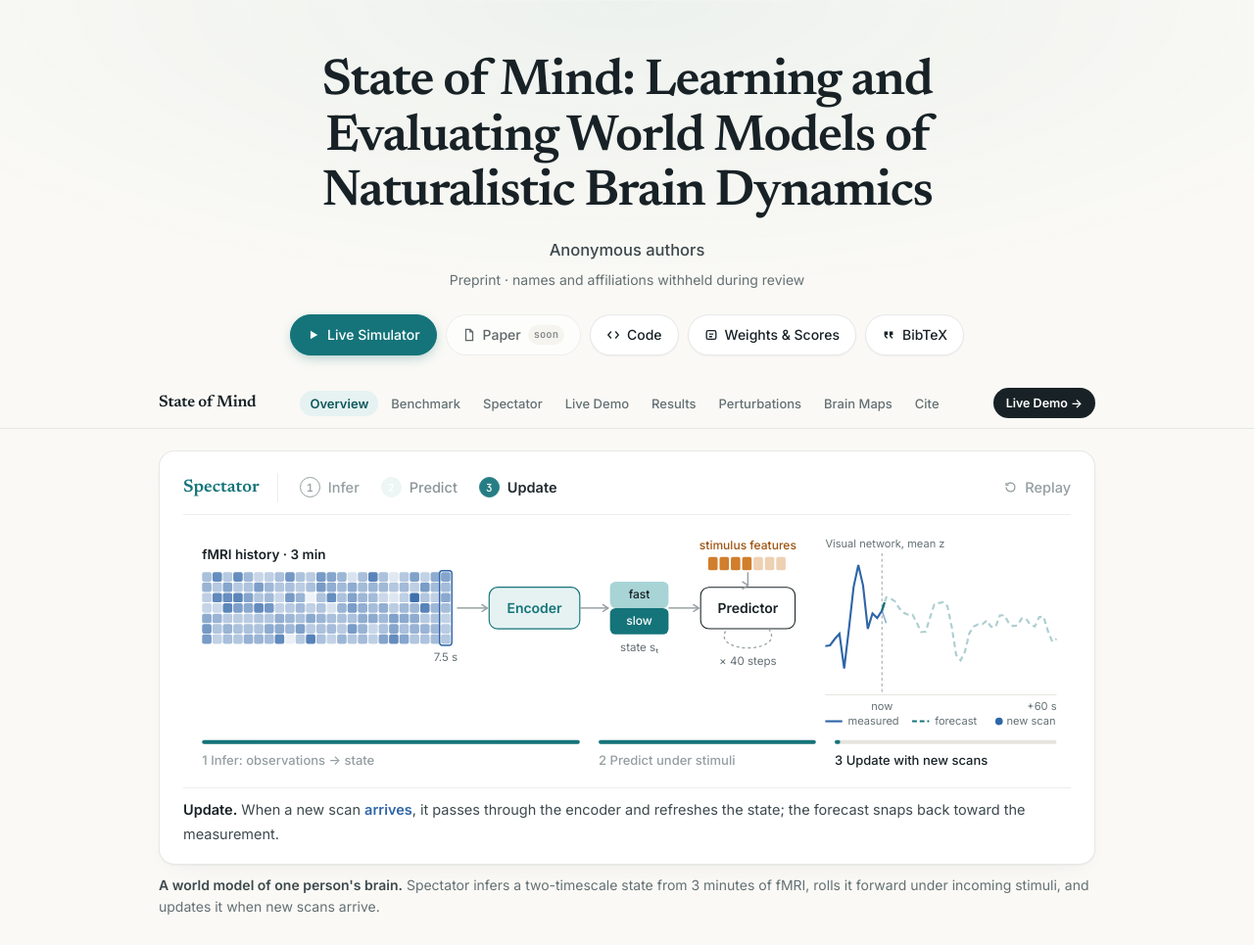
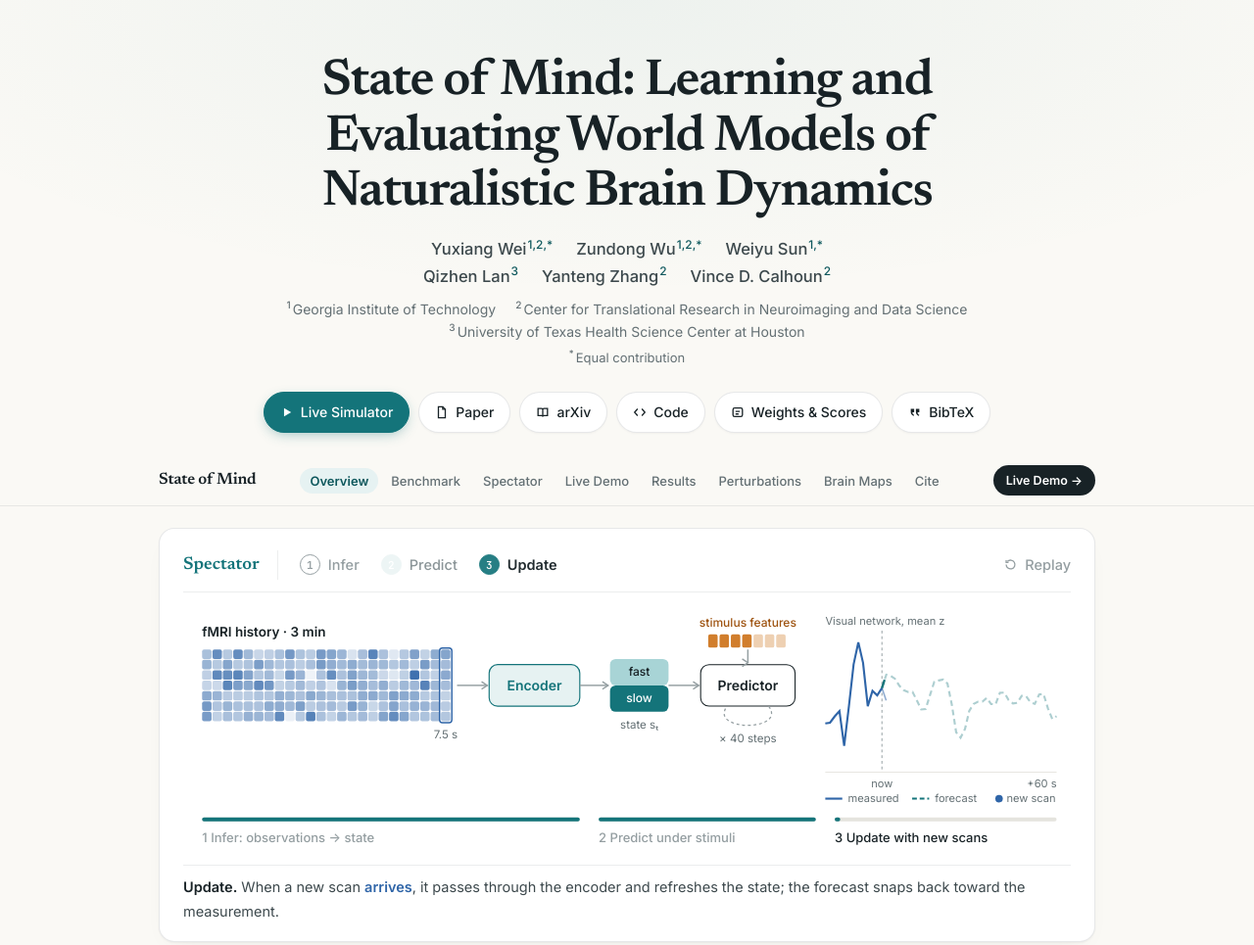
Before and after one commit to yuxiangwei0808/State-of-Mind, a plain HTML site: page index.html in a window 1280 px wide. Shown: the top 965 px of the page at 98% size. Drawn offline with Linux system fonts and the light colour scheme.

Commit message:
Update authors, affiliations, arXiv links (2611.28508), and BibTeX

```diff
--- a/index.html
+++ b/index.html
@@ -94,8 +94,15 @@ h1{
   color:var(--ink);
   text-wrap:balance;
 }
-.authors{font-size:16.5px;font-weight:500;color:var(--ink-2);margin-bottom:4px}
-.affil{font-size:14px;color:var(--muted);margin-bottom:24px}
+.authors{display:flex;flex-direction:column;align-items:center;gap:3px;font-size:16.5px;font-weight:500;color:var(--ink-2);margin-bottom:10px;line-height:1.5}
+.author-row{display:flex;flex-wrap:wrap;justify-content:center;gap:2px 24px}
+.author-row span{white-space:nowrap}
+.authors sup,.affil sup,.author-note sup{font-size:.72em;line-height:0;vertical-align:super;font-weight:500}
+.authors sup{margin-left:1px;color:var(--state-d)}
+.affil{display:flex;flex-direction:column;align-items:center;gap:2px;font-size:14px;color:var(--muted);margin-bottom:6px;line-height:1.5}
+.affil-row{display:flex;flex-wrap:wrap;justify-content:center;gap:2px 20px}
+.affil sup,.author-note sup{margin-right:2px;color:var(--muted)}
+.author-note{font-size:13px;color:var(--muted);margin-bottom:24px}
 .pills{display:flex;flex-wrap:wrap;gap:9px;justify-content:center}
 .pill{
   display:inline-flex;align-items:center;gap:7px;
@@ -108,8 +115,6 @@ h1{
 .pill:hover{border-color:var(--border-strong);box-shadow:0 4px 12px -4px rgba(24,34,38,.12);transform:translateY(-1px);color:var(--ink)}
 .pill.main{background:var(--state);border-color:var(--state);color:#fff;box-shadow:0 4px 14px -4px rgba(20,116,122,.45)}
 .pill.main:hover{background:var(--state-d);border-color:var(--state-d);color:#fff;box-shadow:0 6px 18px -4px rgba(20,116,122,.5)}
-.pill[aria-disabled="true"]{opacity:.68;cursor:default;pointer-events:none;box-shadow:none}
-.pill .soon{font-family:var(--mono);font-size:10.5px;font-weight:500;opacity:.8;background:var(--panel);padding:1px 6px;border-radius:999px}
 .pill svg{width:14px;height:14px;flex:none}
 
 /* sticky nav */
@@ -470,11 +475,32 @@ footer a:hover{color:var(--ink)}
 <header>
   <div class="wide">
     <h1>State of Mind: Learning and Evaluating World Models of Naturalistic Brain Dynamics</h1>
-    <div class="authors">Anonymous authors</div>
-    <div class="affil">Preprint · names and affiliations withheld during review</div>
+    <div class="authors">
+      <div class="author-row">
+        <span>Yuxiang Wei<sup>1,2,*</sup></span>
+        <span>Zundong Wu<sup>1,2,*</sup></span>
+        <span>Weiyu Sun<sup>1,*</sup></span>
+      </div>
+      <div class="author-row">
+        <span>Qizhen Lan<sup>3</sup></span>
+        <span>Yanteng Zhang<sup>2</sup></span>
+        <span>Vince D. Calhoun<sup>2</sup></span>
+      </div>
+    </div>
+    <div class="affil">
+      <div class="affil-row">
+        <span><sup>1</sup>Georgia Institute of Technology</span>
+        <span><sup>2</sup>Center for Translational Research in Neuroimaging and Data Science</span>
+      </div>
+      <div class="affil-row">
+        <span><sup>3</sup>University of Texas Health Science Center at Houston</span>
+      </div>
+    </div>
+    <div class="author-note"><sup>*</sup>Equal contribution</div>
     <div class="pills">
       <a class="pill main" href="#live"><svg viewBox="0 0 16 16" fill="currentColor"><path d="M4.5 3.2 12.8 8l-8.3 4.8z"/></svg>Live Simulator</a>
-      <span class="pill" aria-disabled="true"><svg viewBox="0 0 16 16" fill="none" stroke="currentColor" stroke-width="1.5"><path d="M4 1.5h5l3 3v10H4z"/><path d="M9 1.5v3h3"/></svg>Paper <span class="soon">soon</span></span>
+      <a class="pill" href="https://arxiv.org/pdf/2611.28508" target="_blank" rel="noopener"><svg viewBox="0 0 16 16" fill="none" stroke="currentColor" stroke-width="1.5"><path d="M4 1.5h5l3 3v10H4z"/><path d="M9 1.5v3h3"/></svg>Paper</a>
+      <a class="pill" href="https://arxiv.org/abs/2611.28508" target="_blank" rel="noopener"><svg viewBox="0 0 16 16" fill="none" stroke="currentColor" stroke-width="1.5"><path d="M2.5 3.5h4.2c1 0 1.3.6 1.3 1.3v8.2c0-.7-.5-1.2-1.3-1.2H2.5zm11 0H9.3c-1 0-1.3.6-1.3 1.3v8.2c0-.7.5-1.2 1.3-1.2h4.2z"/></svg>arXiv</a>
       <a class="pill" href="https://github.com/yuxiangwei0808/State-of-Mind" target="_blank" rel="noopener"><svg viewBox="0 0 16 16" fill="none" stroke="currentColor" stroke-width="1.5"><path d="M5.5 4 2 8l3.5 4M10.5 4 14 8l-3.5 4"/></svg>Code</a>
       <a class="pill" href="https://huggingface.co/stanjsx/Spectator" target="_blank" rel="noopener"><svg viewBox="0 0 16 16" fill="none" stroke="currentColor" stroke-width="1.5"><rect x="2.5" y="3" width="11" height="10" rx="2"/><path d="M5.5 7h5M5.5 10h3.5"/></svg>Weights &amp; Scores</a>
       <a class="pill" href="#cite"><svg viewBox="0 0 16 16" fill="currentColor"><path d="M3 4h4v4H5c0 1.5.7 2.5 2 3l-.6 1.2C4 11.4 3 9.8 3 7.5zm6 0h4v4h-2c0 1.5.7 2.5 2 3l-.6 1.2C10 11.4 9 9.8 9 7.5z"/></svg>BibTeX</a>
@@ -801,12 +827,14 @@ footer a:hover{color:var(--ink)}
     <div class="sec-label">§8 Citation</div>
     <h2>BibTeX</h2>
     <div class="bib-wrap">
-<pre class="bib" id="bib">@inproceedings{stateofmind2026,
-  title     = {State of Mind: Learning and Evaluating World Models
-               of Naturalistic Brain Dynamics},
-  author    = {Anonymous},
-  booktitle = {Under review},
-  year      = {2026}
+<pre class="bib" id="bib">@article{wei2026stateofmind,
+  title   = {State of Mind: Learning and Evaluating World Models
+             of Naturalistic Brain Dynamics},
+  author  = {Yuxiang Wei and Zundong Wu and Weiyu Sun and
+             Qizhen Lan and Yanteng Zhang and Vince D. Calhoun},
+  journal = {arXiv preprint arXiv:2611.28508},
+  year    = {2026},
+  url     = {https://arxiv.org/abs/2611.28508}
 }</pre>
       <button class="copy" id="copyBib" type="button">Copy</button>
     </div>
@@ -816,7 +844,7 @@ footer a:hover{color:var(--ink)}
 
 <footer>
   <div class="wide">
-    <span>State of Mind · <a href="https://github.com/yuxiangwei0808/State-of-Mind" target="_blank" rel="noopener">GitHub</a> · <a href="https://huggingface.co/stanjsx/Spectator" target="_blank" rel="noopener">Hugging Face</a> · Data: CNeuroMod/Algonauts 2025 (CC0), HCP 7T; features: TRIBE v2 (CC BY-NC 4.0)</span>
+    <span>State of Mind · <a href="https://arxiv.org/abs/2611.28508" target="_blank" rel="noopener">arXiv</a> · <a href="https://github.com/yuxiangwei0808/State-of-Mind" target="_blank" rel="noopener">GitHub</a> · <a href="https://huggingface.co/stanjsx/Spectator" target="_blank" rel="noopener">Hugging Face</a> · Data: CNeuroMod/Algonauts 2025 (CC0), HCP 7T; features: TRIBE v2 (CC BY-NC 4.0)</span>
     <a href="#top">Back to top ↑</a>
   </div>
 </footer>
```
